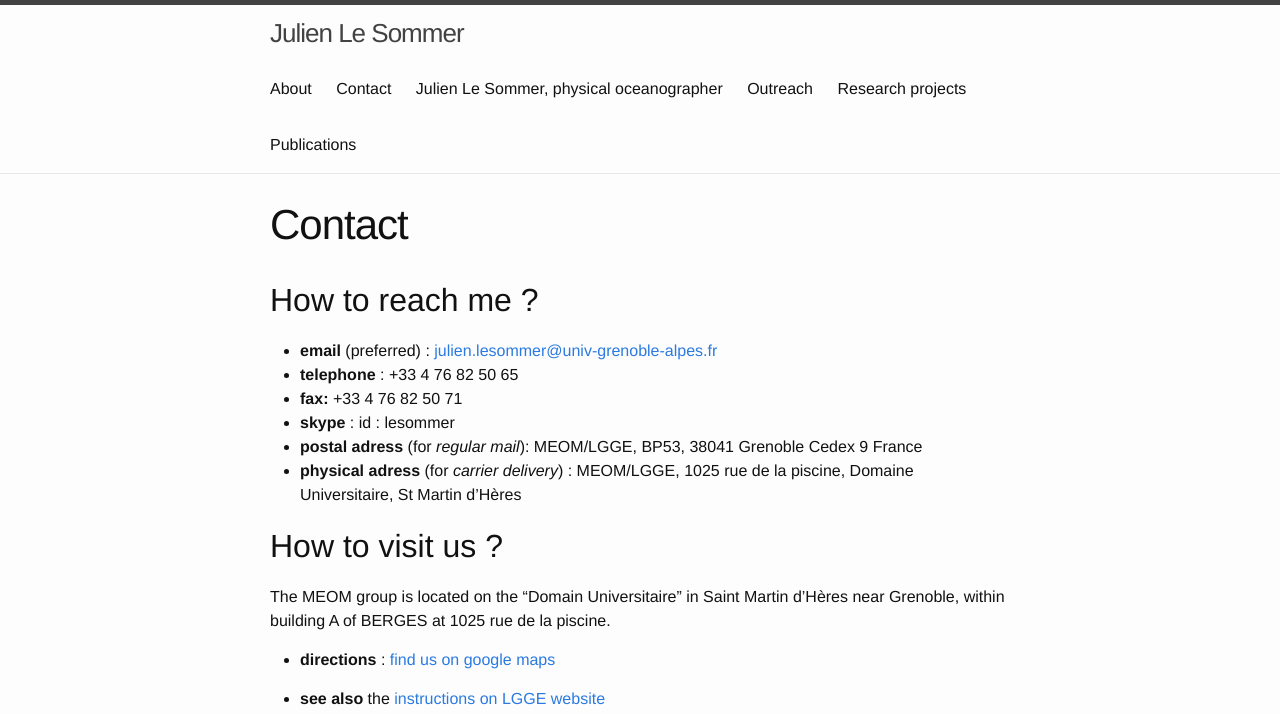
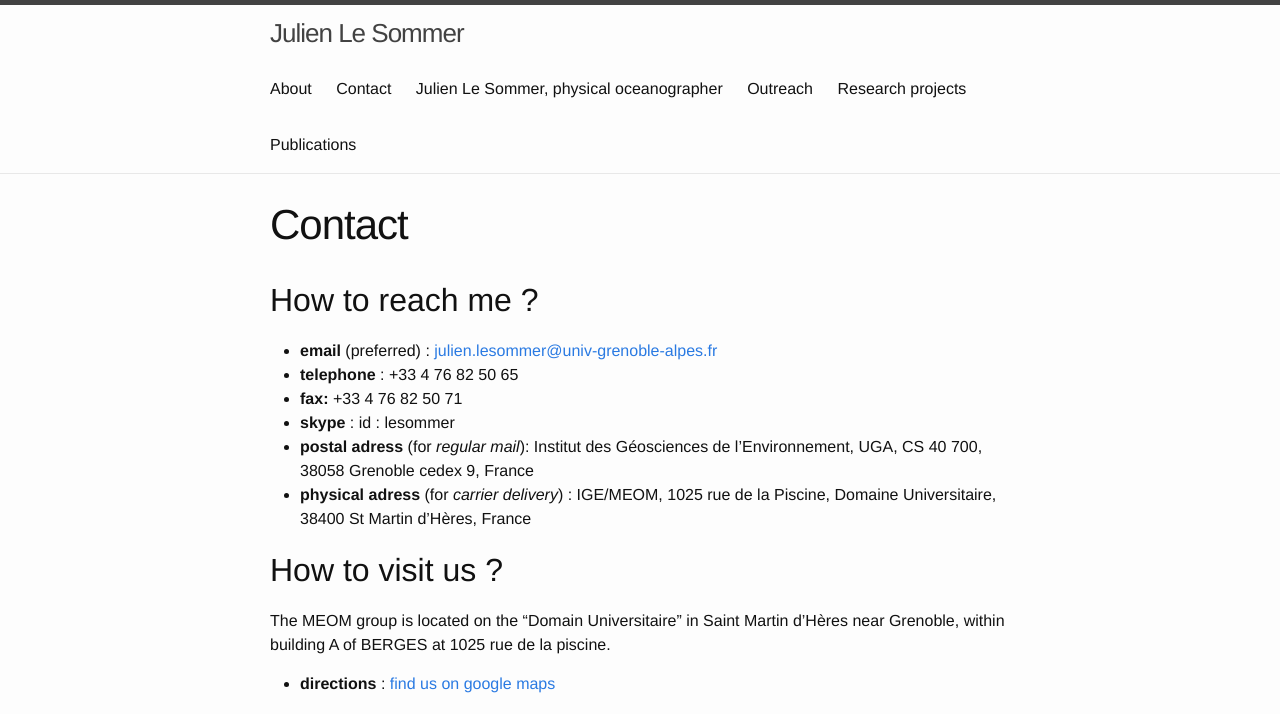
Before and after one commit to quentinjamet/quentinjamet.github.io, a Jekyll site: the page built from contact.md, in a window 1280 px wide. Shown: the top 714 px of the page. Built offline with Jekyll 4.4.1, drawn with Linux system fonts in a browser that asks for light colours.

Commit message:
up following creation of IGE

```diff
--- a/contact.md
+++ b/contact.md
@@ -10,11 +10,8 @@ permalink: /contact/
  - **telephone** : +33  4 76 82 50 65
  - **fax:**  +33  4 76 82 50 71
  - **skype** : id : lesommer
- - **postal adress** (for *regular mail*):
- MEOM/LGGE, BP53,
- 38041 Grenoble Cedex 9
- France
- - **physical adress** (for *carrier delivery*) : MEOM/LGGE, 1025 rue de la piscine,  Domaine Universitaire, St Martin d'Hères
+ - **postal adress** (for *regular mail*): Institut des Géosciences de l’Environnement, UGA, CS 40 700, 38058 Grenoble cedex 9, France
+ - **physical adress** (for *carrier delivery*) : IGE/MEOM, 1025 rue de la Piscine, Domaine Universitaire, 38400 St Martin d’Hères, France
 
 
 
```
Also changed, not shown: about.md (+1 -2 lines).
